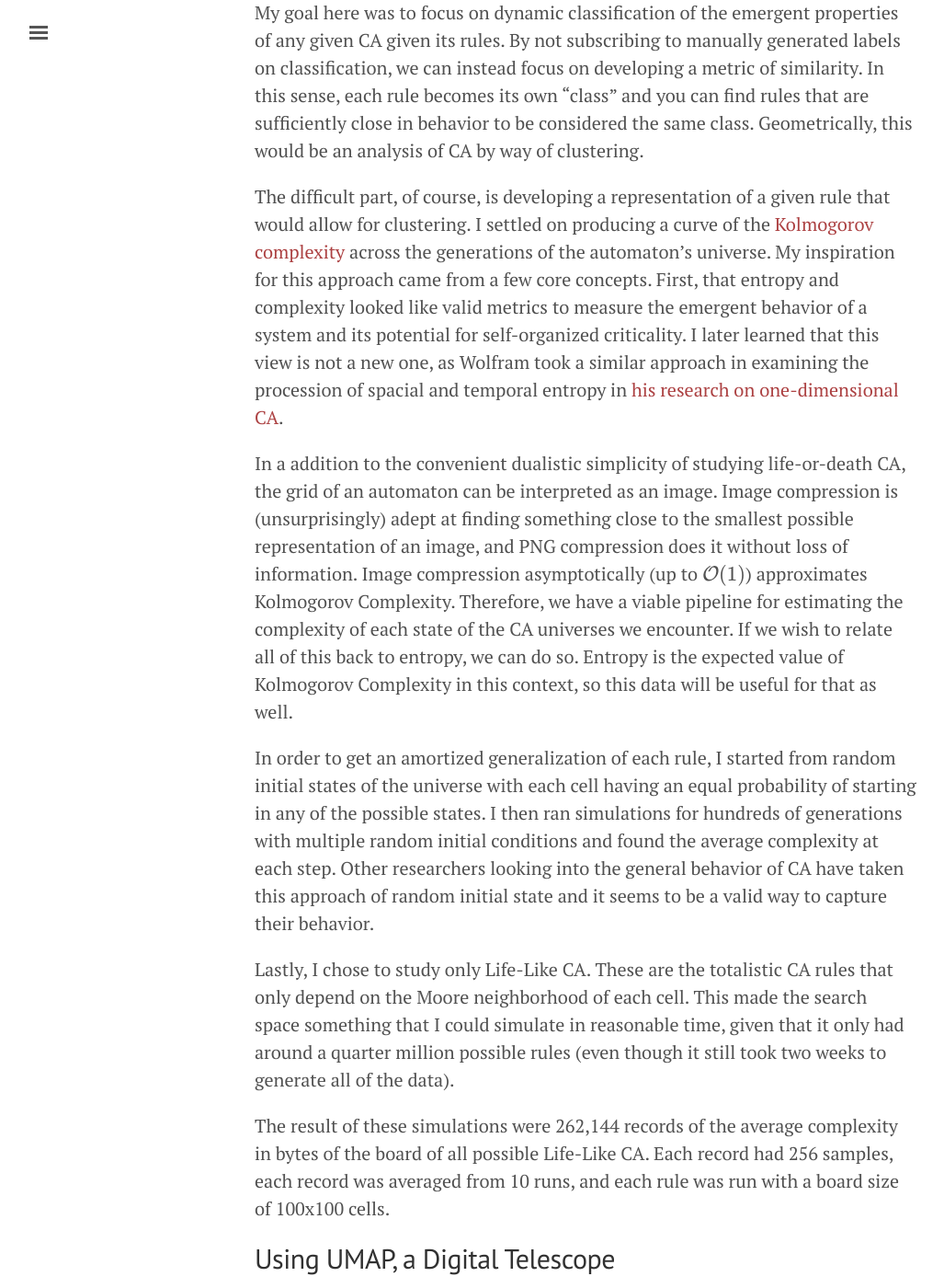
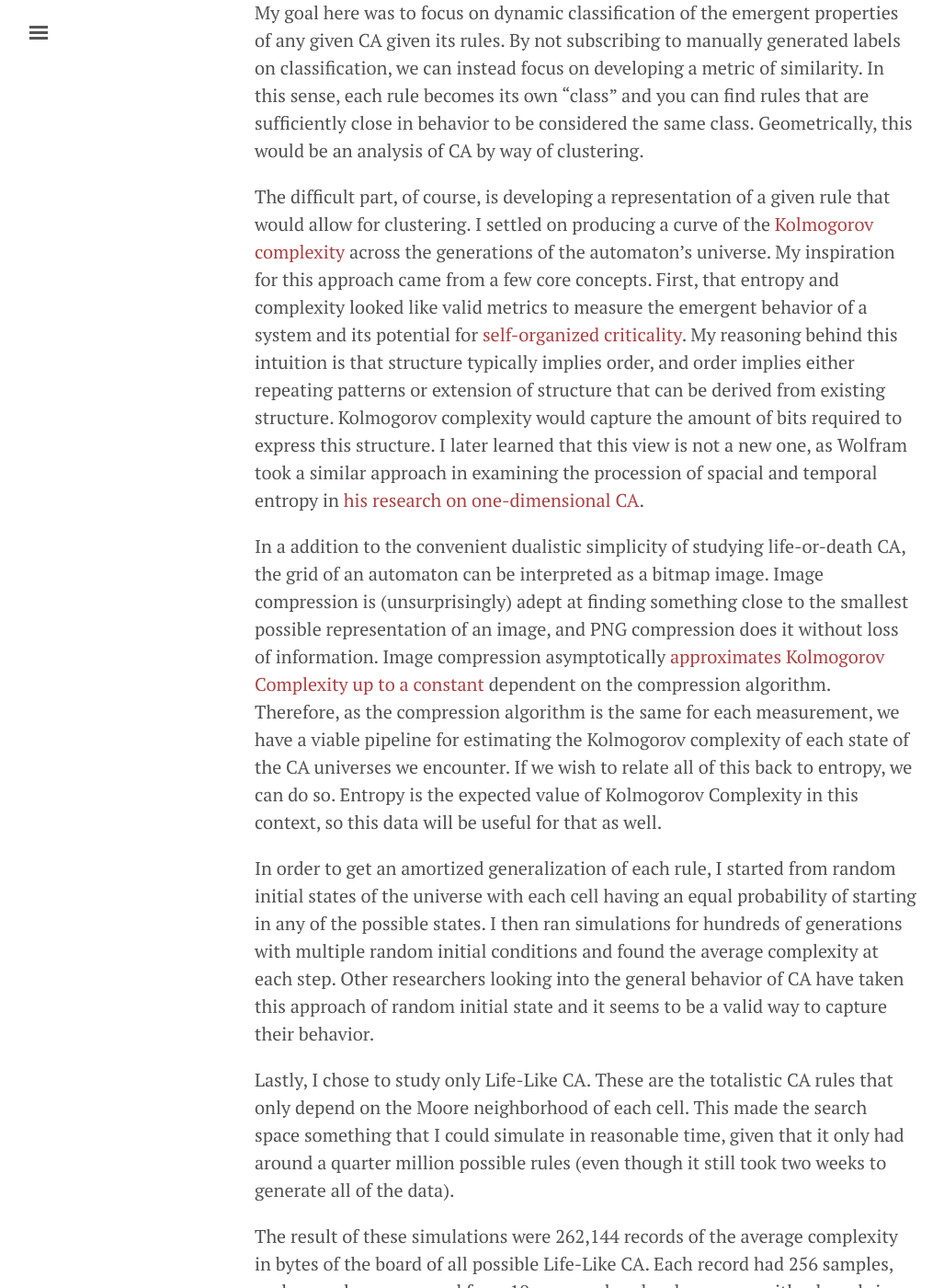
Before and after one commit to kylehovey/blog, a Jekyll site: the page built from automata_nebula.md, in a window 1280 px wide and 1400 px high, scrolled down 1671 px. Shown: the whole window at 92% size, without its empty margins (3-1030 px from the left). Built offline with Jekyll 4.4.1, drawn with Linux system fonts in a browser that asks for light colours; formulas are drawn with MathJax 3; some of the changed text lies outside the part shown.

Commit message:
Added a lot more links

```diff
--- a/automata_nebula.md
+++ b/automata_nebula.md
@@ -26,9 +26,9 @@ But, as mentioned in [this post](https://www.ics.uci.edu/~eppstein/ca/wolfram.ht
 
 My goal here was to focus on dynamic classification of the emergent properties of any given CA given its rules. By not subscribing to manually generated labels on classification, we can instead focus on developing a metric of similarity. In this sense, each rule becomes its own "class" and you can find rules that are sufficiently close in behavior to be considered the same class. Geometrically, this would be an analysis of CA by way of clustering.
 
-The difficult part, of course, is developing a representation of a given rule that would allow for clustering. I settled on producing a curve of the [Kolmogorov complexity](https://en.wikipedia.org/wiki/Kolmogorov_complexity){:target="blank"} across the generations of the automaton's universe. My inspiration for this approach came from a few core concepts. First, that entropy and complexity looked like valid metrics to measure the emergent behavior of a system and its potential for self-organized criticality. I later learned that this view is not a new one, as Wolfram took a similar approach in examining the procession of spacial and temporal entropy in [his research on one-dimensional CA](https://www.stephenwolfram.com/publications/cellular-automata-complexity/pdfs/universality-complexity-cellular-automata.pdf){:target="blank"}.
+The difficult part, of course, is developing a representation of a given rule that would allow for clustering. I settled on producing a curve of the [Kolmogorov complexity](https://en.wikipedia.org/wiki/Kolmogorov_complexity){:target="blank"} across the generations of the automaton's universe. My inspiration for this approach came from a few core concepts. First, that entropy and complexity looked like valid metrics to measure the emergent behavior of a system and its potential for [self-organized criticality](https://en.wikipedia.org/wiki/Self-organized_criticality){:target="blank"}. My reasoning behind this intuition is that structure typically implies order, and order implies either repeating patterns or extension of structure that can be derived from existing structure. Kolmogorov complexity would capture the amount of bits required to express this structure. I later learned that this view is not a new one, as Wolfram took a similar approach in examining the procession of spacial and temporal entropy in [his research on one-dimensional CA](https://www.stephenwolfram.com/publications/cellular-automata-complexity/pdfs/universality-complexity-cellular-automata.pdf){:target="blank"}.
 
-In a addition to the convenient dualistic simplicity of studying life-or-death CA, the grid of an automaton can be interpreted as an image. Image compression is (unsurprisingly) adept at finding something close to the smallest possible representation of an image, and PNG compression does it without loss of information. Image compression asymptotically (up to \\(\mathcal{O}(1)\\)) approximates Kolmogorov Complexity. Therefore, we have a viable pipeline for estimating the complexity of each state of the CA universes we encounter. If we wish to relate all of this back to entropy, we can do so. Entropy is the expected value of Kolmogorov Complexity in this context, so this data will be useful for that as well.
+In a addition to the convenient dualistic simplicity of studying life-or-death CA, the grid of an automaton can be interpreted as a bitmap image. Image compression is (unsurprisingly) adept at finding something close to the smallest possible representation of an image, and PNG compression does it without loss of information. Image compression asymptotically [approximates Kolmogorov Complexity](https://homepages.cwi.nl/~paulv/papers/cluster.pdf){:target="blank"} [up to a constant](https://www.researchgate.net/publication/266795088_A_Safe_Approximation_for_Kolmogorov_Complexity){:target="blank} dependent on the compression algorithm. Therefore, as the compression algorithm is the same for each measurement, we have a viable pipeline for estimating the Kolmogorov complexity of each state of the CA universes we encounter. If we wish to relate all of this back to entropy, we can do so. Entropy is the expected value of Kolmogorov Complexity in this context, so this data will be useful for that as well.
 
 In order to get an amortized generalization of each rule, I started from random initial states of the universe with each cell having an equal probability of starting in any of the possible states. I then ran simulations for hundreds of generations with multiple random initial conditions and found the average complexity at each step. Other researchers looking into the general behavior of CA have taken this approach of random initial state and it seems to be a valid way to capture their behavior.
 
```
Also changed, not shown: other parts of automata_nebula.md (+3 -3 lines).
